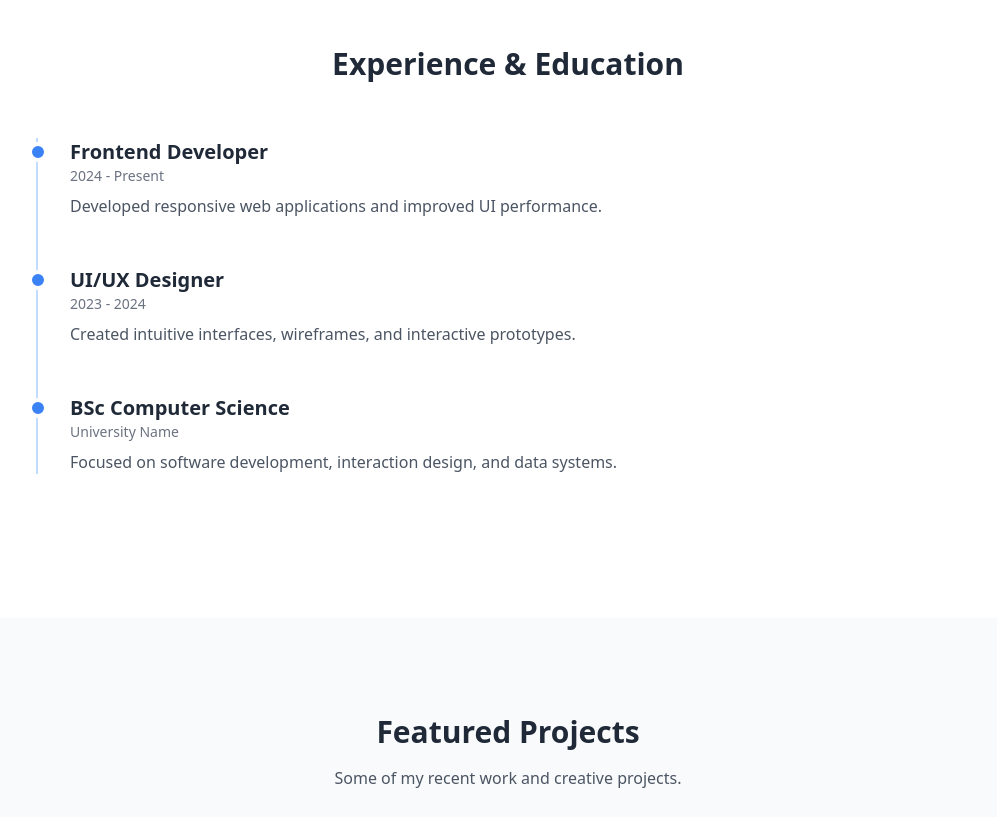
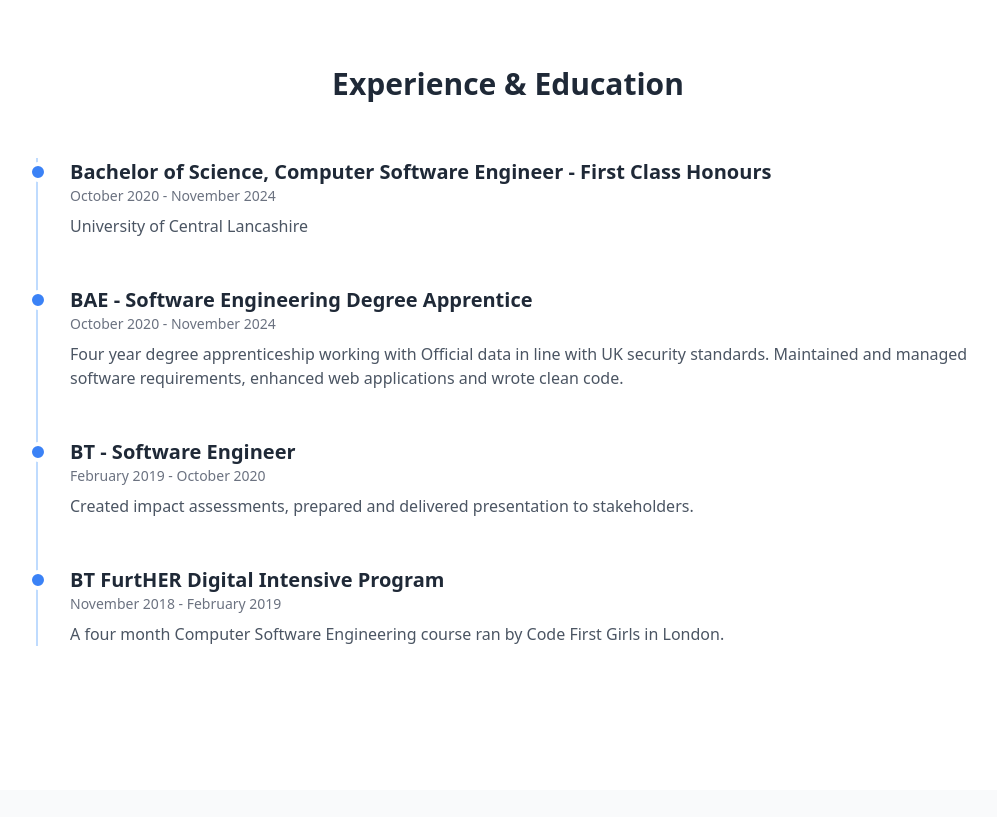
Before and after one commit to millyhx/portfolio, a Vue app: page / in a window 1280 px wide. Shown: the part 1980-2797 px from the top of the page, without its empty margins (132-1129 px from the left). Built offline with nearby package versions, Linux system fonts and the light colour scheme.

Commit message:
declared css and pdf modules, enabling users to download CV.pdf

```diff
--- a/src/App.vue
+++ b/src/App.vue
@@ -70,7 +70,7 @@
               </a>
 
             <a
-                href="./assets/pdf/CV.pdf"
+              :href="cvFile"
               download
               class="border border-blue-500 text-blue-500 px-6 py-3 rounded-full hover:bg-blue-50 transition"
             >
@@ -111,11 +111,12 @@
           </h3>
 
           <p class="text-gray-600 leading-relaxed mb-4">
-            I enjoy creating beautiful websites that are accessible to everyone.
+            I enjoy creating beautiful websites that are accessible to everyone. I am a Software Engineer with a First-Class degree and around seven years of experience across software development, testing, and Agile teams.
           </p>
 
           <p class="text-gray-600 leading-relaxed">
-            My background is in Software Engineering, where I have
+            I’ve worked closely with teams and stakeholders in fast-paced environments where attention to detail really matters.
+            I’m also an advocate for Women in STEM and passionate about supporting more inclusive and diverse spaces in tech.
           </p>
         </div>
 
@@ -258,11 +259,14 @@
                 {{ project.description }}
               </p>
 
-              <button
+              <a
+                :href= project.location
+                target="_blank"
+                rel="noopener noreferrer"
                 class="text-blue-500 font-medium hover:underline"
               >
                 View Project →
-              </button>
+              </a>
             </div>
           </div>
 
@@ -283,6 +287,8 @@
 import project1 from './assets/img/project-1.png'
 import project2 from './assets/img/project-2.png'
 import project3 from './assets/img/project-3.png'
+
+import cvFile from './assets/pdf/CV.pdf'
 
 const menuOpen = ref(false)
 
@@ -326,43 +332,52 @@
 
 const experience = [
   {
-    title: 'Frontend Developer',
-    date: '2024 - Present',
+    title: 'Bachelor of Science, Computer Software Engineer - First Class Honours',
+    date: 'October 2020 - November 2024',
     description:
-      'Developed responsive web applications and improved UI performance.',
+      'University of Central Lancashire',
   },
   {
-    title: 'UI/UX Designer',
-    date: '2023 - 2024',
+    title: 'BAE - Software Engineering Degree Apprentice',
+    date: 'October 2020 - November 2024',
     description:
-      'Created intuitive interfaces, wireframes, and interactive prototypes.',
+      'Four year degree apprenticeship working with Official data in line with UK security standards. Maintained and managed software requirements, enhanced web applications and wrote clean code.',
   },
   {
-    title: 'BSc Computer Science',
-    date: 'University Name',
+    title: 'BT - Software Engineer',
+    date: 'February 2019 - October 2020',
     description:
-      'Focused on software development, interaction design, and data systems.',
+      'Created impact assessments, prepared and delivered presentation to stakeholders.',
+  },
+  {
+    title: 'BT FurtHER Digital Intensive Program',
+    date: 'November 2018 - February 2019',
+    description:
+      'A four month Computer Software Engineering course ran by Code First Girls in London.',
   },
 ]
 
 const projects = [
   {
-    title: 'Analytics Dashboard',
+    title: 'Country Cars and Vans',
     description:
-      'A modern reporting dashboard with interactive charts and filtering.',
+      'A complete re-design for a car garage who requested a simple and clean single page website.',
     image: project1,
+    location: 'http://www.countrycarsandvansltd.co.uk/',
   },
   {
-    title: 'Portfolio Website',
+    title: 'Geolocation Metadata Extractor',
     description:
-      'A sleek and responsive portfolio built with Vue and Tailwind CSS.',
+      'A tool to extract geolocation metadata from a file.',
     image: project2,
+    location: 'https://github.com/millyhx/Geolocation-Metadata-Extractor',
   },
   {
-    title: 'UI Redesign',
+    title: 'Language Tool',
     description:
-      'A full redesign project focused on accessibility and improved UX.',
+      'A working prototype of a language tool that can be used whilst travelling.',
     image: project3,
+    location: 'https://github.com/millyhx/lingua',
   },
 ]
 
--- a/src/env.d.ts
+++ b/src/env.d.ts
@@ -19,3 +19,8 @@
 }
 
 declare module '*.css'
+
+declare module '*.pdf' {
+  const src: string
+  export default src
+}
```
Lines whose indentation alone changed are shown as unchanged.
